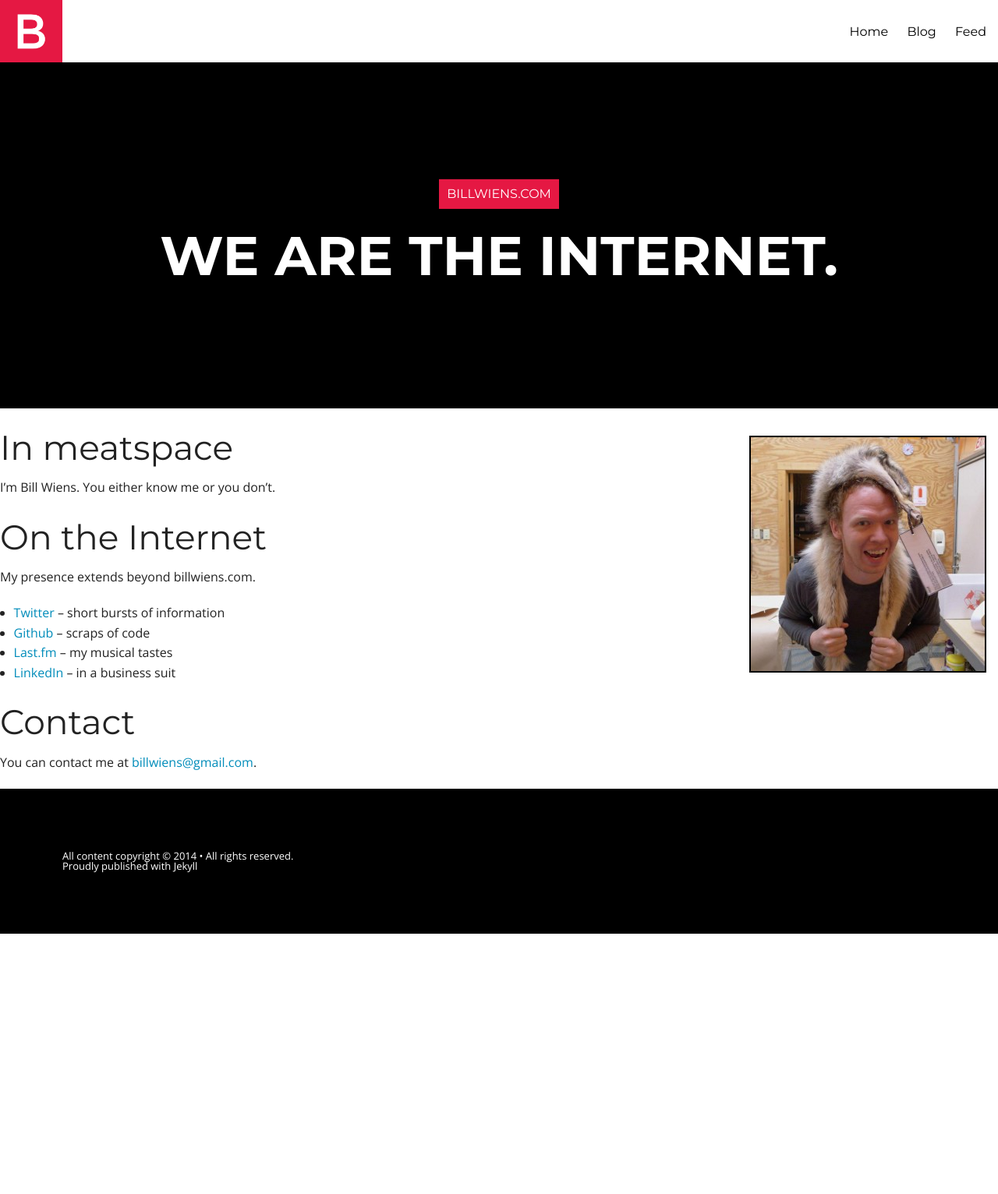
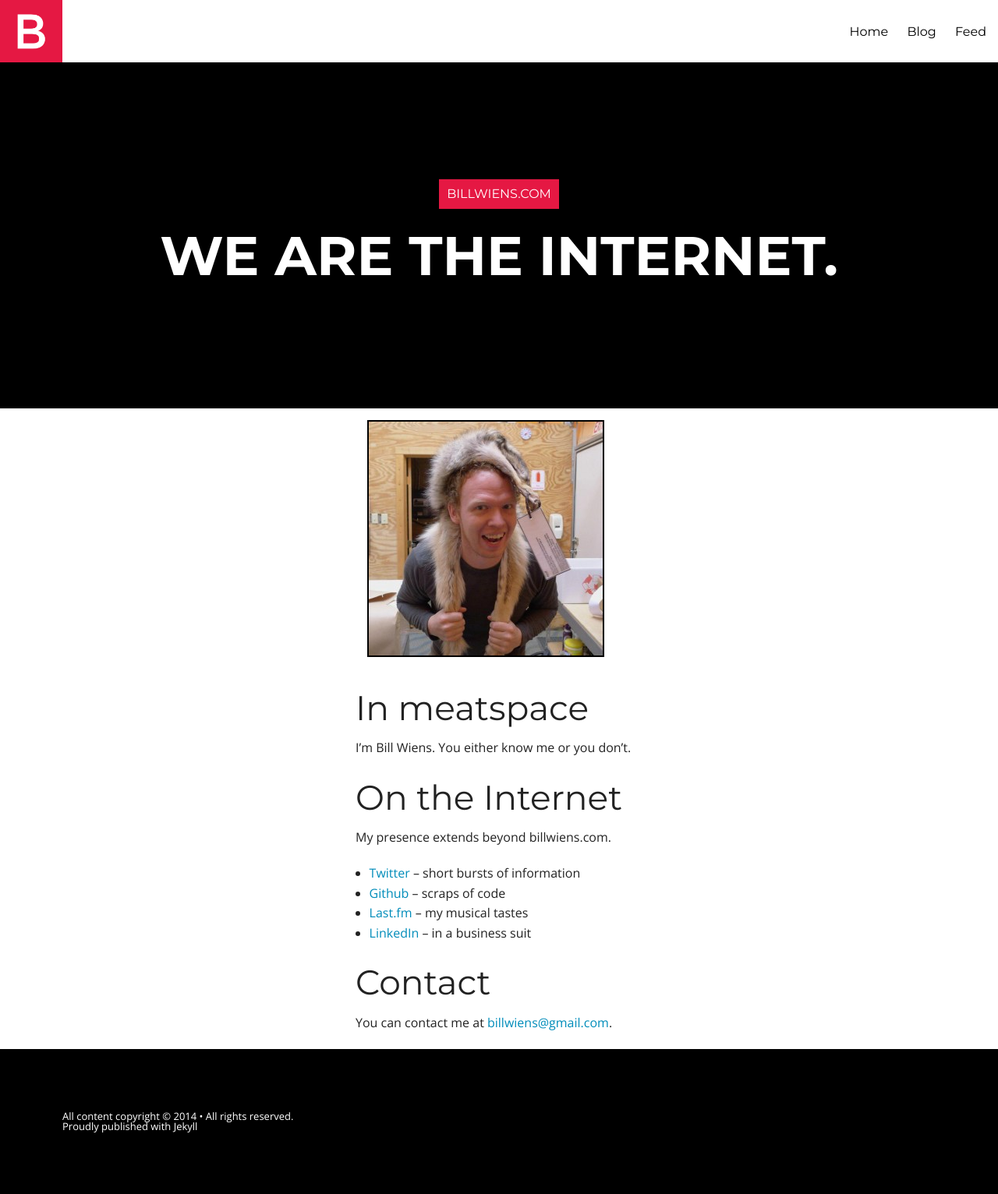
Before and after one commit to billputer/billwiens.com, a Jekyll site: the page built from index.md, in a window 1280 px wide. Shown: the whole page at 78% size. Built offline with Jekyll 4.4.1, drawn with Linux system fonts in a browser that asks for light colours; nearby versions of some CDN libraries; before the commit the page ends 1198 px from its top, so only the background shows below that.

Commit message:
Add some custom styling for homepage content.

```diff
--- a/_layouts/default.html
+++ b/_layouts/default.html
@@ -41,8 +41,7 @@
 </header>
 
 
-<main class="notepad-content" role="main">
-
+<main class="notepad-content {{page.css-class}}" role="main">
             {{ content }}
 </main>
     {% include footer.html %}
--- a/assets/css/post.css
+++ b/assets/css/post.css
@@ -521,6 +521,11 @@ html, body, .notepad-post-container, .notepad-post-header {
       margin-left: auto;
       margin-right: auto; } }
 
+.notepad-home-content {
+  max-width: 23rem;
+  margin: 0 auto;
+}
+
 ::selection {
   background: #e51843;
   color: #fff; }
--- a/index.md
+++ b/index.md
@@ -1,8 +1,10 @@
 ---
 layout: default
+title: billwiens.com
+css-class: notepad-home-content
 ---
 
-[![Bill with a wolf](/images/profile/bill-wolf-large-300x300.jpg){: style="border-width: 2px; border-color: black; border-style: solid; margin: 15px; float:right;"}](/images/profile/bill-wolf-large.jpg)
+[![Bill with a wolf](/images/profile/bill-wolf-large-300x300.jpg){: style="border-width: 2px; border-color: black; border-style: solid; margin: 15px;"}](/images/profile/bill-wolf-large.jpg)
 
 # In meatspace
 
```
